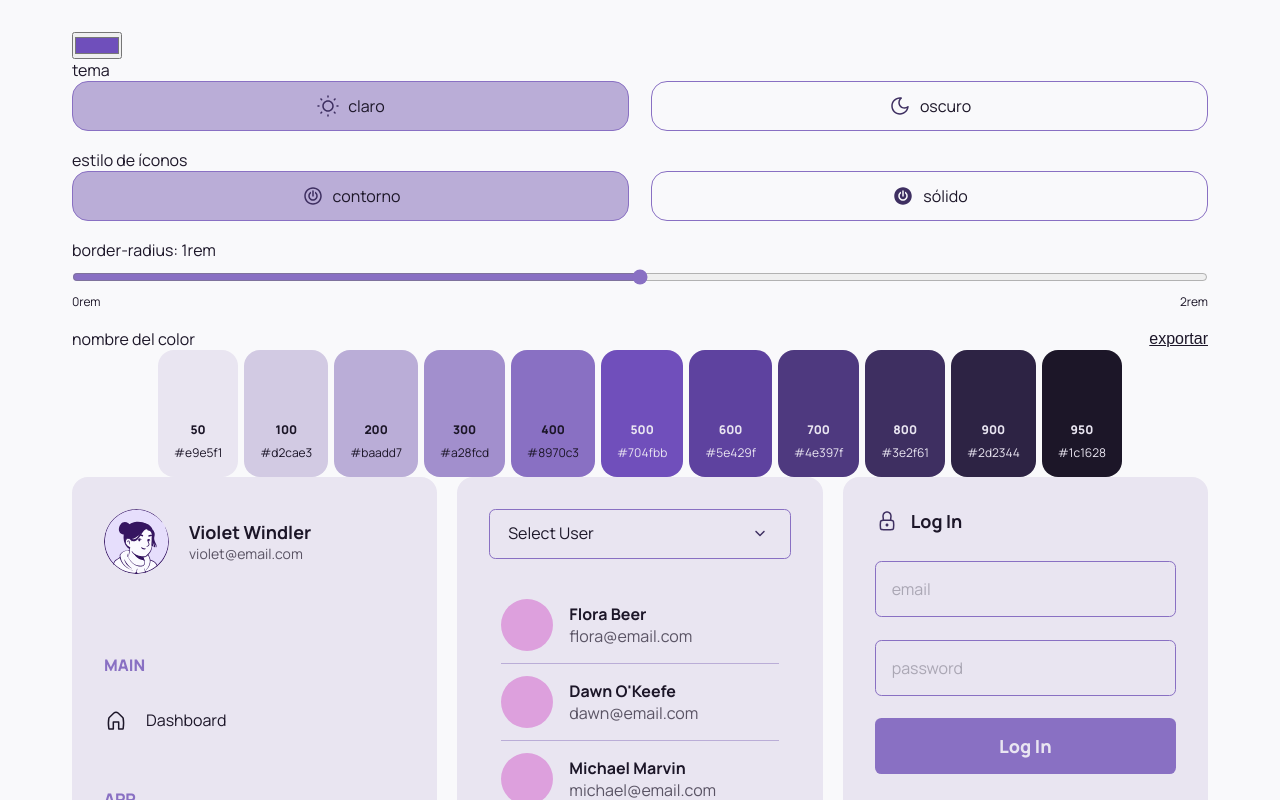
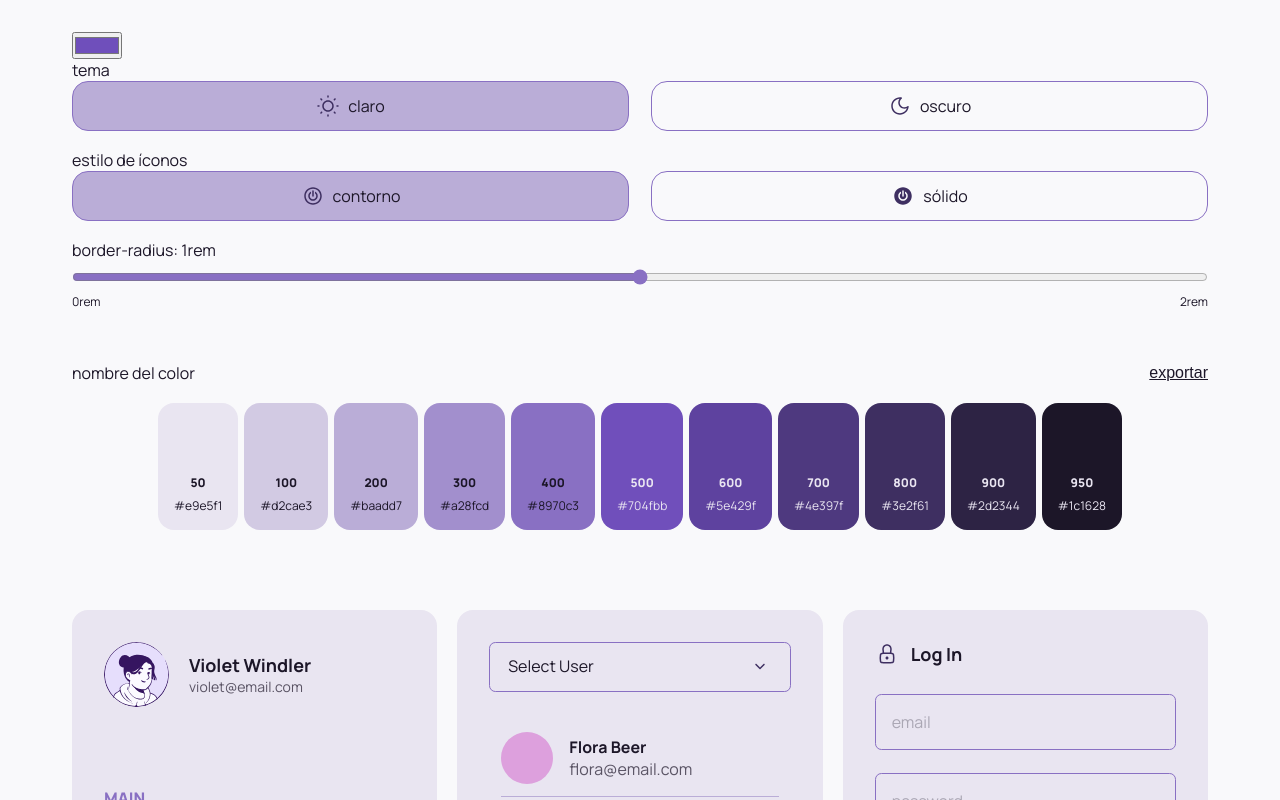
Before and after one commit to yaxchemanrique/theme-builder, a React (Vite) app: page / in a window 1280 px wide. Shown: the top 800 px of the page. Built offline with nearby package versions, Linux system fonts and the light colour scheme.

Commit message:
fix: spacing

```diff
--- a/src/components/ColorCardsContainer/ColorCardsContainer.module.css
+++ b/src/components/ColorCardsContainer/ColorCardsContainer.module.css
@@ -1,6 +1,11 @@
+.colorCardsContainer {
+  margin-bottom: 5rem;
+}
+
 .colorCardsContainerInfo {
   display: flex;
   justify-content: space-between;
+  margin-bottom: 1.2rem;
 }
 
 .colorCardsContainerInfo button {
--- a/src/components/SettingsForm/SettingsForm.jsx
+++ b/src/components/SettingsForm/SettingsForm.jsx
@@ -19,7 +19,7 @@ function SettingsForm() {
   } = useContext(ThemeContext);
 
   return (
-    <form>
+    <form className={styles.settingsForm}>
       <input
         type="color"
         name="colorPicker"
--- a/src/components/SettingsForm/SettingsForm.module.css
+++ b/src/components/SettingsForm/SettingsForm.module.css
@@ -1,3 +1,7 @@
+.settingsForm {
+  margin-bottom: 3.25rem;
+}
+
 .radioGroup {
   display: flex;
   justify-content: stretch;
```
